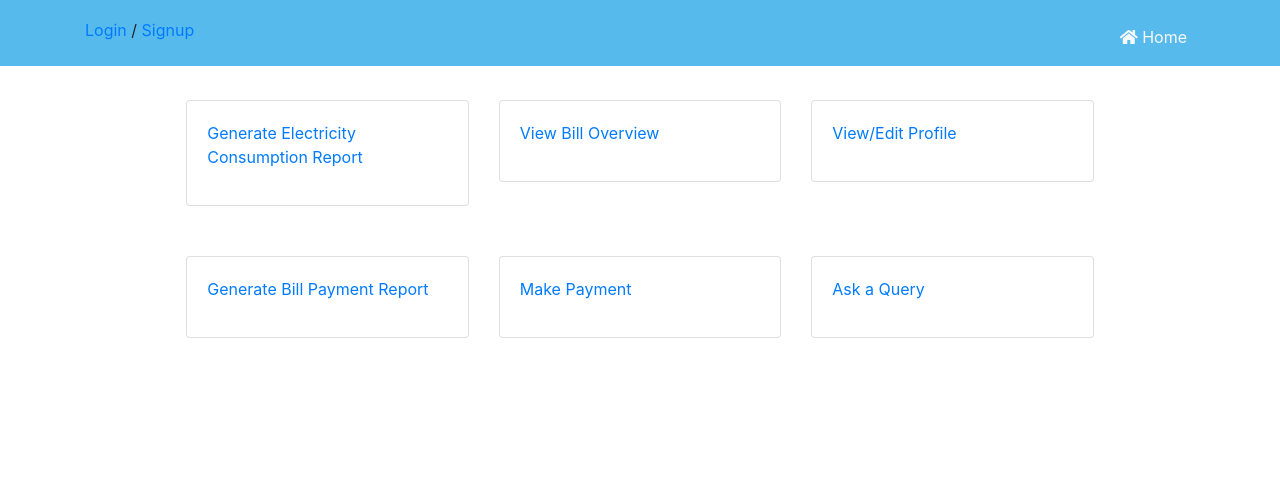
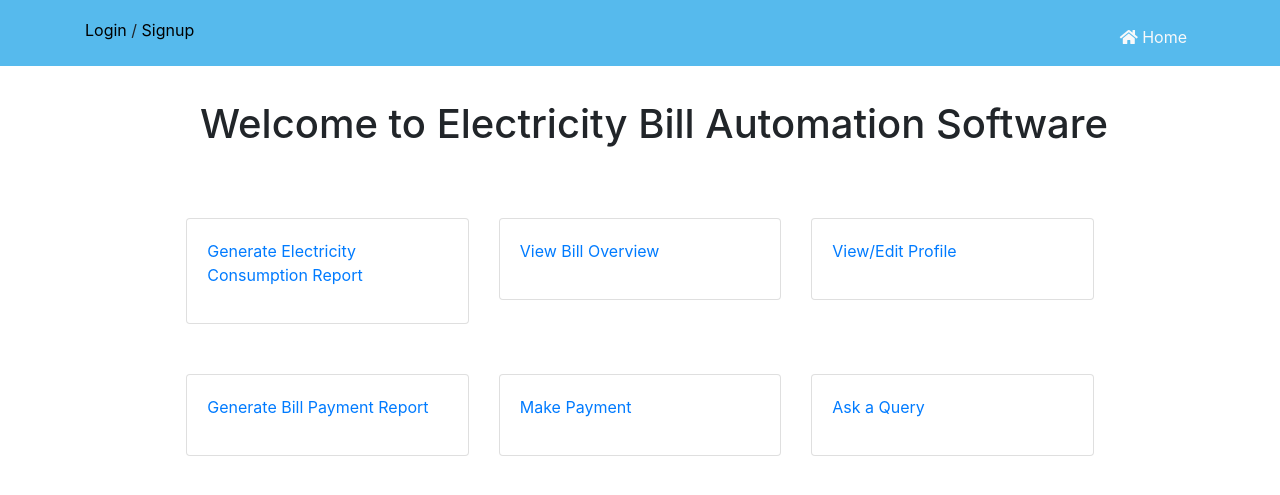
Before and after one commit to namrataaaa/electric-billing-software, a Django app: page / in a window 1280 px wide. Shown: the top 495 px of the page. Run offline with Django 3.2, Linux system fonts and the light colour scheme; some libraries are stand-ins or nearby versions.

Commit message:
minor changes to frontend

```diff
--- a/templates/billing/bill_overview.html
+++ b/templates/billing/bill_overview.html
@@ -9,7 +9,7 @@
         <p>Payment Deadline: </p>
         <p>Payment Status: </p>
 
-        <button class="btn btn-large btn-success">Make Payment</button>
+        <button class="btn btn-large btn-success" href="{% url 'make-payment' %}">Make Payment</button>
 
     </div>
 
--- a/templates/billing/home.html
+++ b/templates/billing/home.html
@@ -1,7 +1,11 @@
 {% extends 'billing/base.html' %}
 
 {% block content %}
-<div class="row justify-content-center" style="margin-top: 100px; margin-left: 15px; margin-right: 15px;">
+
+<div id="main">
+    <h1 style="margin-left: 200px; margin-top: 100px;">Welcome to Electricity Bill Automation Software</h1>
+
+<div class="row justify-content-center" style="margin-top: 70px; margin-left: 15px; margin-right: 15px;">
     <div class="col-3">
         <a href="{% url 'generate-electricity-consumption' %}">
             <div class="card">
@@ -61,4 +65,6 @@
     </div>
 </div>
 
+</div>
+
 {% endblock %}
--- a/templates/billing/navbar.html
+++ b/templates/billing/navbar.html
@@ -7,19 +7,15 @@
         </button>
         <div class="collapse navbar-collapse" id="Navbar">
             {% if user.is_authenticated %}
-            <p style="padding-top: 10px;"><a href="{% url 'account_logout' %}">Logout</a></p>
+            <p style="padding-top: 10px;"><a href="{% url 'account_logout' %}" style="color: black;">Logout</a></p>
             {% else %}
-                <p style="padding-top: 10px;"><a href="{% url 'account_login' %}">Login </a>/ <a href="{% url 'account_signup' %}">Signup</a></p>
+                <p style="padding-top: 10px;"><a href="{% url 'account_login' %}" style="color: black;">Login </a>/ <a href="{% url 'account_signup' %}" style="color: black;">Signup</a></p>
             {% endif %}
             <ul class="navbar-nav ml-auto">
                 <li class="nav-item active" id="navHome"><a class="nav-link text-light mt-2" href="{% url 'home' %}"><span
                             class="fa fa-home"></span>
                         Home</a></li>
-                {% if user.is_superuser %}
-                <li class="nav-item" id="navEvents"><a class="nav-link text-light mt-2" href="{% url 'add-customer' %}"><span
-                            class="fa fa-list"></span>
-                        Add Customer</a></li>
-                {% endif %}
+
             </ul>
         </div>
     </div>
--- a/templates/billing/payment_report.html
+++ b/templates/billing/payment_report.html
@@ -13,7 +13,7 @@
         <p>Transaction ID: 3456796543</p>
         <p>Payment Date: 31st March, 2021</p>
 
-        <button class="btn btn-large btn-success">Make Payment</button>
+        <button class="btn btn-large btn-success"><a href="{% url 'make-payment' %}" style="color: black;">Make Payment</a></button>
 
     </div>
     <script src="https://code.jquery.com/jquery-3.5.1.slim.min.js"
```
Also changed, not shown: db.sqlite3, static/adani-power-1585644455.jpg (added), static/css/home.css (line endings or trailing spaces).
